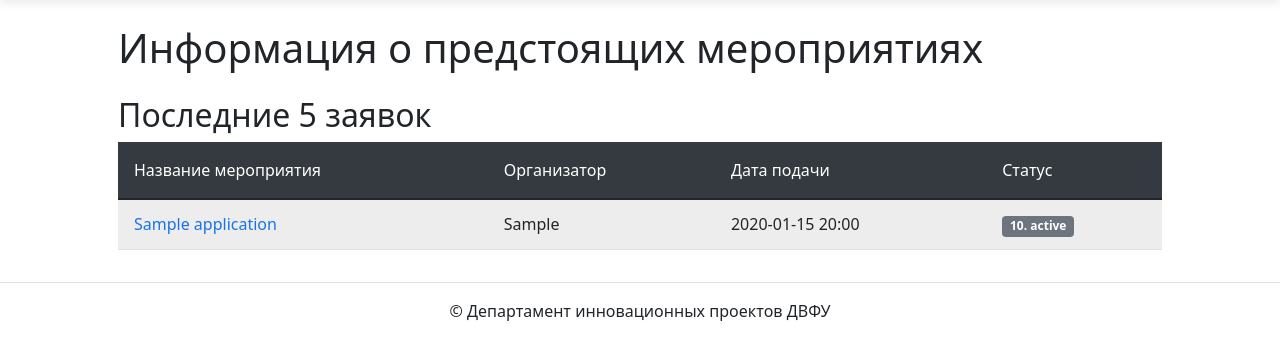
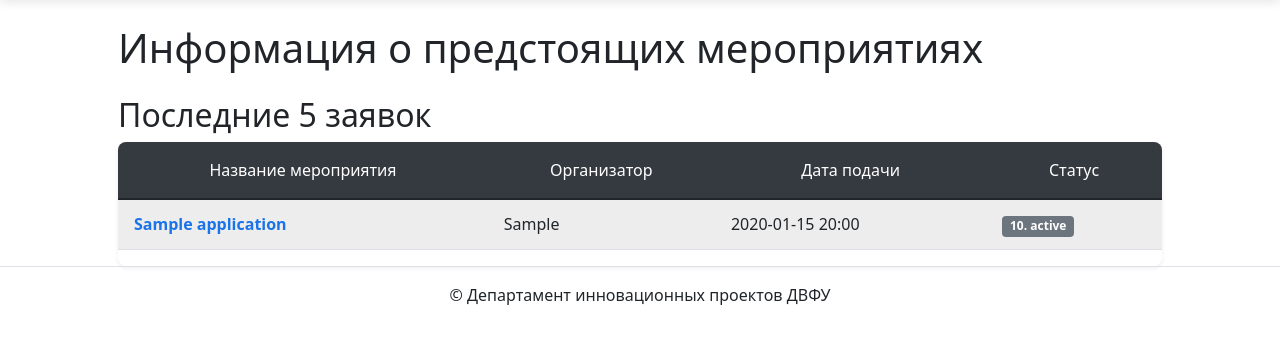
Before and after one commit to DepartmentOfSoftwareEngineeringFEFU/B9121-09.03.04_Verkhovtcov, a Django app: page / in a window 1280 px wide. Shown: the part 76-436 px from the top of the page. Run offline with Django 5.2, Linux system fonts and the light colour scheme; tables that the repository leaves empty hold one stand-in row (values such as "Sample post").

Commit message:
Обновлены стили таблиц, исправлена логика отображения статусов

```diff
--- a/system/templates/CogEditor/index.html
+++ b/system/templates/CogEditor/index.html
@@ -7,21 +7,21 @@
     <h1 class="mt-4 mb-4">Информация о предстоящих мероприятиях</h1>
 
     <h2>Последние 5 заявок</h2>
-        <div class="table-container">
-            <table class="table table-striped table-hover">
+    <div class="table-responsive">
+        <table class="table table-striped table-hover align-middle">
             <thead>
                 <tr>
-                        <th>Название мероприятия</th>
-                        <th>Организатор</th>
-                        <th>Дата подачи</th>
-                        <th>Статус</th>
+                    <th class="text-center">Название мероприятия</th>
+                    <th class="text-center">Организатор</th>
+                    <th class="text-center">Дата подачи</th>
+                    <th class="text-center">Статус</th>
                 </tr>
             </thead>
             <tbody>
                 {% for application in latest_application_list %}
                 <tr>
                     <td>
-                            <a href="{% url 'CogEditor:detail' application.id %}" class="text-decoration-none">
+                        <a href="{% url 'CogEditor:detail' application.id %}" class="text-decoration-none fw-bold">
                             {{ application.e_title }}
                         </a>
                     </td>
@@ -29,8 +29,9 @@
                     <td>{{ application.subm_date|date:"Y-m-d H:i" }}</td>
                     <td>
                         <span class="badge
-                                {% if application.status.name == 'Согласовано' %}bg-success
-                                {% elif application.status.name == 'Отклонено' %}bg-danger
+                            {% if application.status.status == 'Согласовано' %}bg-success
+                            {% elif application.status.status == 'Не согласовано' %}bg-danger
+                            {% elif application.status.status == 'Направлена на доработку' %}bg-warning
                             {% else %}bg-secondary{% endif %}">
                             {{ application.status }}
                         </span>
```
Also changed, not shown: system/templates/CogEditor/archive_list.html (+10 -9 lines), system/templates/CogEditor/organizer_events.html (+5 -6 lines). Lines whose indentation alone changed are shown as unchanged.
